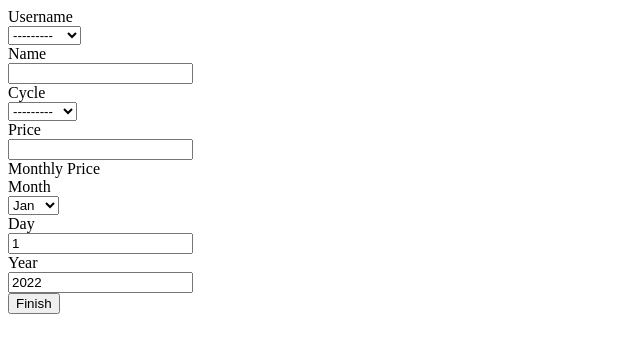
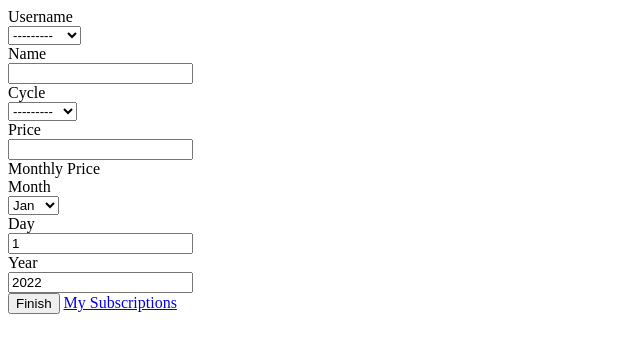
Before and after one commit to coltfields23/Subscription-Manager, a Django app: page /subscribe/ in a window 1280 px wide. Shown: the top 353 px of the page, without its empty margins (0-640 px from the left). Run offline with Django 4.2, Linux system fonts and the light colour scheme; data comes from the database, SQL or seed files in the repository; both versions use the stored data as it was after the commit.

Commit message:
Added some navigation and delete function

```diff
--- a/app/templates/create.html
+++ b/app/templates/create.html
@@ -92,6 +92,8 @@
 
             <input type="submit" value="Finish">
 
+            <a href="{% url 'subscriptions' %}">My Subscriptions</a>
+
 
             {% for message in messages %}
                 <p> {{message}}</p>
--- a/app/templates/subscriptions.html
+++ b/app/templates/subscriptions.html
@@ -37,7 +37,7 @@
             </tr>
             {% for entry in my_subs %}
                 <tr>
-                    <td>{{entry.name}}</td>
+                    <td>{{entry.name}} <a href="delete/{{entry.id}}/"><button>delete</button></a></td>
                     <td>{{entry.billing_cycle}}</td>
                     <td>${{entry.price}}</td>
                     <td>{{ entry.start_month }}-{{ entry.start_day }}-{{ entry.start_year }}</td>
@@ -58,7 +58,7 @@
 
 
         </table>
-
+        <a href="{% url 'subscribe' %}">New Subsciption</a>
 
 
     </body>
--- a/app/views.py
+++ b/app/views.py
@@ -61,20 +61,30 @@ def subscribe(request):
 
 def mysubscripts(request):
     my_subs = Subscription.objects.filter(user=request.user)
-    total_monthly = 0
-    for subs in my_subs:
-        total_monthly += subs.price
-    yearly_price = total_monthly * 12
-    var = Subscription.objects.filter(user=request.user)
-    for new_var in var:
-        total = new_var.price * Decimal(yearly_price)
-        grand_total = "{:.2f}".format(total)
-        if new_var.billing_cycle == "Monthly":
-            monthly_total = new_var.price
-            monthly_total = "{:.2f}".format(monthly_total)
-        elif new_var.billing_cycle == "Yearly":
-            monthly_total = new_var.price / 12
-            monthly_total = "{:.2f}".format(monthly_total)
-    return render(request, "subscriptions.html", {'my_subs':my_subs,
-    'monthly':total_monthly, 'yearly':yearly_price, 'grand':grand_total,
-    'monthly_total':monthly_total,})
+    if len(my_subs) == 0:
+        return render(request, "subscriptions.html",)
+    else:
+        total_monthly = 0
+        for subs in my_subs:
+            total_monthly += subs.price
+        yearly_price = total_monthly * 12
+        var = Subscription.objects.filter(user=request.user)
+        for new_var in var:
+            total = new_var.price * Decimal(yearly_price)
+            grand_total = "{:.2f}".format(total)
+            if new_var.billing_cycle == "Monthly":
+                monthly_total = new_var.price
+                monthly_total = "{:.2f}".format(monthly_total)
+            elif new_var.billing_cycle == "Yearly":
+                monthly_total = new_var.price / 12
+                monthly_total = "{:.2f}".format(monthly_total)
+        return render(request, "subscriptions.html", {'my_subs':my_subs,
+        'monthly':total_monthly, 'yearly':yearly_price, 'grand':grand_total,
+        'monthly_total':monthly_total,})
+
+def delete_subscriptions(request, id):
+    delete_object = Subscription.objects.get(id=id)
+    current_user = request.user
+    if current_user == delete_object.user:
+        Subscription.objects.get(id=id).delete()
+        return HttpResponseRedirect("/subscriptions/")
--- a/config/urls.py
+++ b/config/urls.py
@@ -25,4 +25,5 @@ urlpatterns = [
     path("logout/", views.logout_request, name="logout"),
     path("subscribe/", views.subscribe, name="subscribe"),
     path("subscriptions/", views.mysubscripts, name="subscriptions"),
+    path("subscriptions/delete/<int:id>/", views.delete_subscriptions, name = "delete"),
 ]
```
Also changed, not shown: db.sqlite3.
